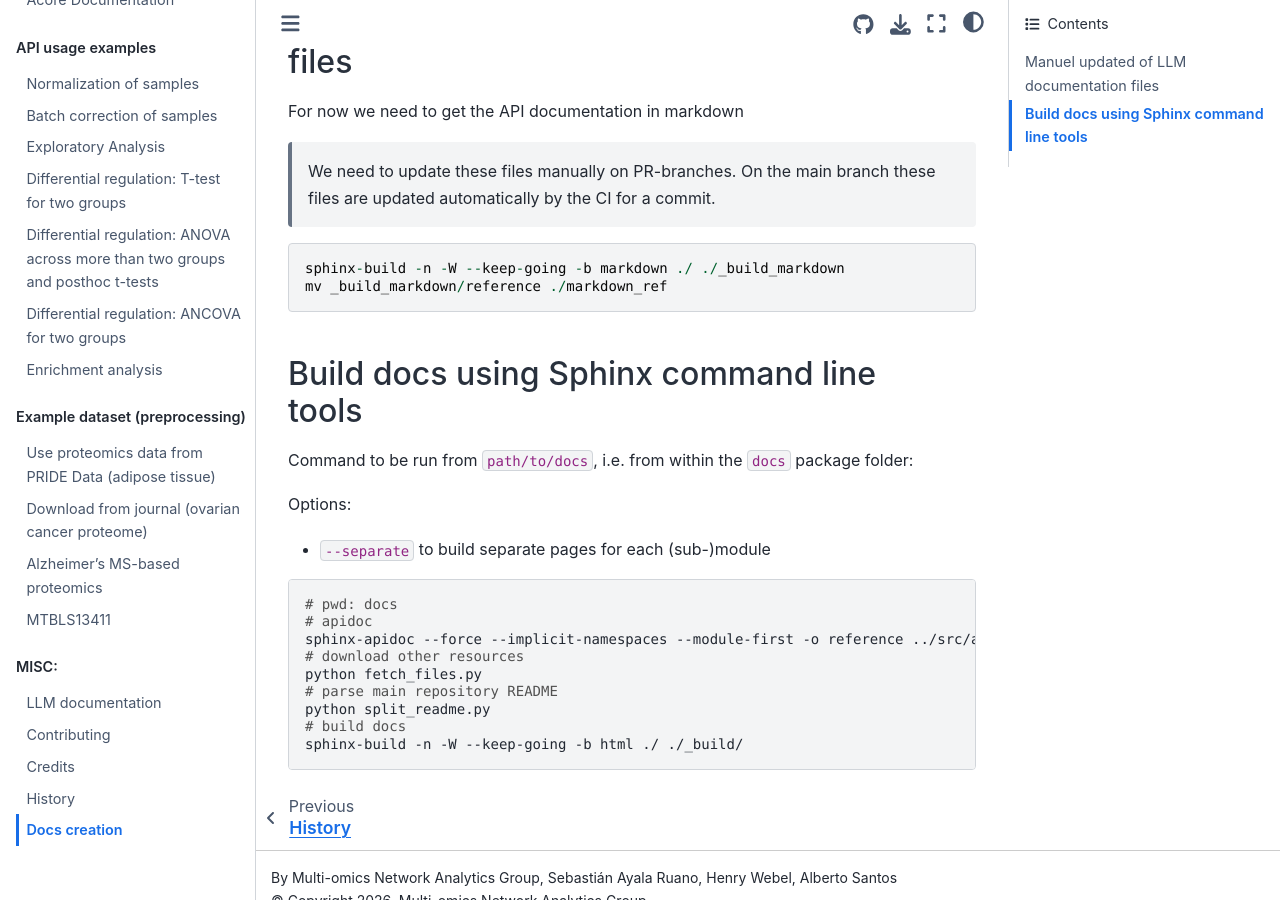
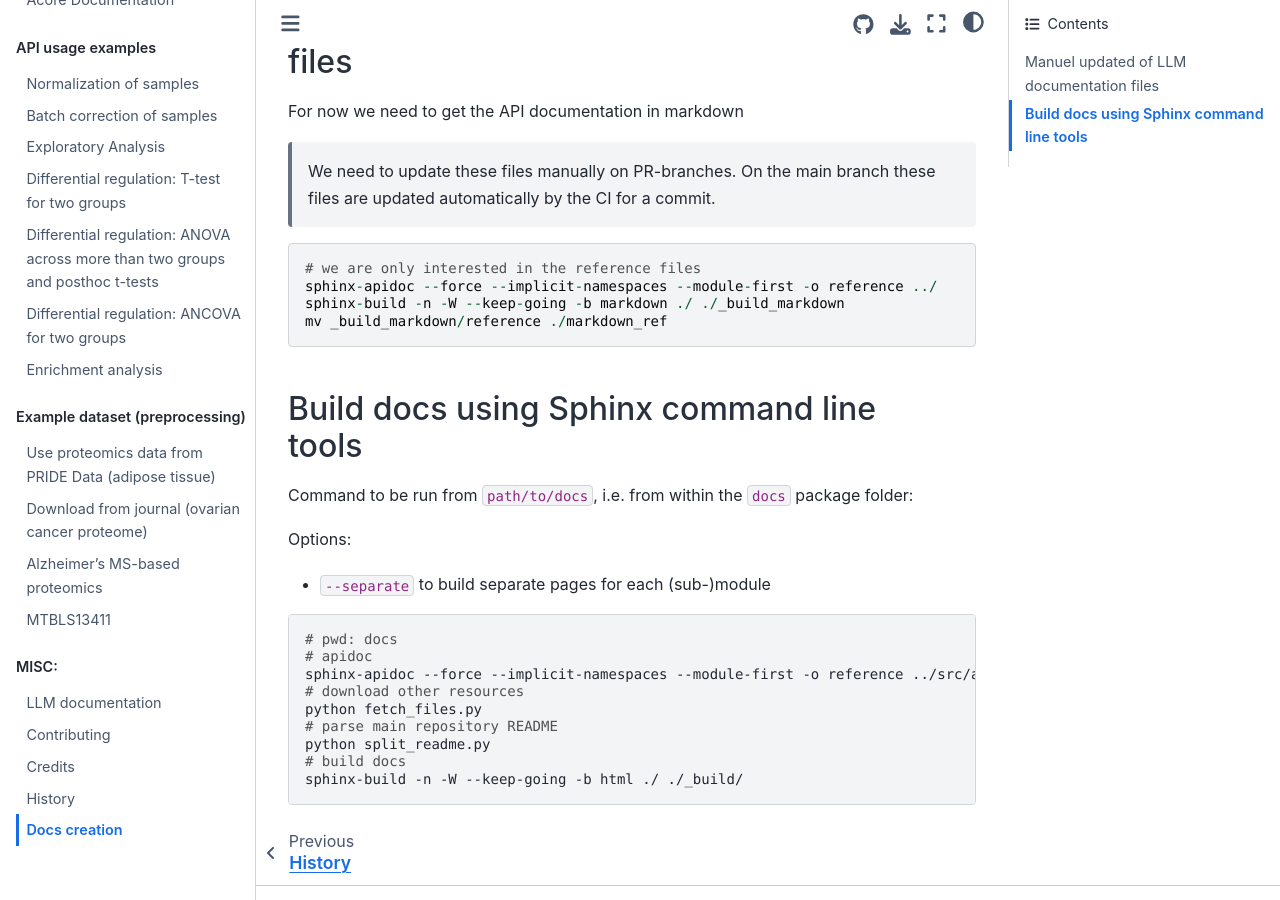
Before and after one commit to Multiomics-Analytics-Group/acore, a Sphinx documentation site: the page built from docs/README.md, in a window 1280 px wide and 900 px high, scrolled down 478 px. Built offline with Sphinx 7.4.7 and the Sphinx Book theme 1.1.4, drawn with Linux system fonts in a browser that asks for light colours; pages that are not in the unit, such as notebooks, are missing from menus; a script that is not in the unit is left out.

Commit message:
:memo: update instruction

````diff
--- a/docs/README.md
+++ b/docs/README.md
@@ -23,6 +23,8 @@ For now we need to get the API documentation in markdown
 > On the main branch these files are updated automatically by the CI for a commit.
 
 ```
+# we are only interested in the reference files
+sphinx-apidoc --force --implicit-namespaces --module-first -o reference ../
 sphinx-build -n -W --keep-going -b markdown ./ ./_build_markdown
 mv _build_markdown/reference ./markdown_ref
 ```
````
